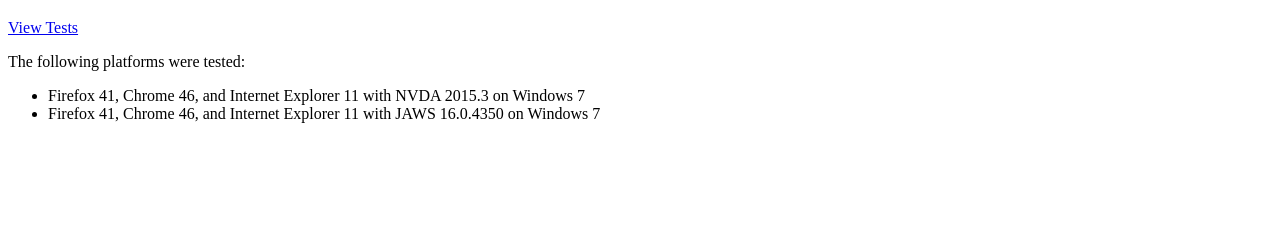
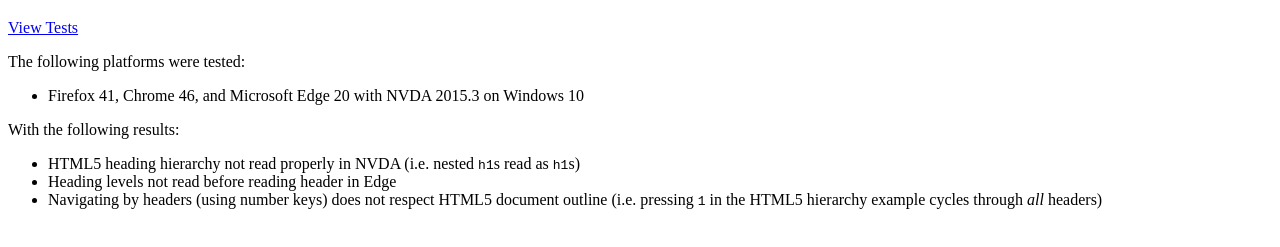
Before and after one commit to loganfranken/web-standards-testing, a plain HTML site: page html5-header-hierarchy/results.html in a window 1280 px wide. Shown: the part 61-308 px from the top of the page. Drawn offline with Linux system fonts and the light colour scheme.

Commit message:
Added NVDA results

```diff
--- a/html5-header-hierarchy/results.html
+++ b/html5-header-hierarchy/results.html
@@ -14,16 +14,18 @@
   </p>
 
   <ul>
-    <li>Firefox 41, Chrome 46, and Internet Explorer 11 with NVDA 2015.3 on Windows 7</li>
-    <li>Firefox 41, Chrome 46, and Internet Explorer 11 with JAWS 16.0.4350 on Windows 7</li>
+    <li>Firefox 41, Chrome 46, and Microsoft Edge 20 with NVDA 2015.3 on Windows 10</li>
   </ul>
 
-  <!--
   <p>
-    On all platforms, the results were the same: "Menu" is always read,
-    except for the "Standard Font Icon" case, where the text isn't present.
+    With the following results:
   </p>
-  -->
+
+  <ul>
+    <li>HTML5 heading hierarchy not read properly in NVDA (i.e. nested <code>h1</code>s read as <code>h1</code>s)</li>
+    <li>Heading levels not read before reading header in Edge</li>
+    <li>Navigating by headers (using number keys) does not respect HTML5 document outline (i.e. pressing <kbd>1</kbd> in the HTML5 hierarchy example cycles through <em>all</em> headers)</li>
+  </ul>
 
 </body>
 </html>
```
